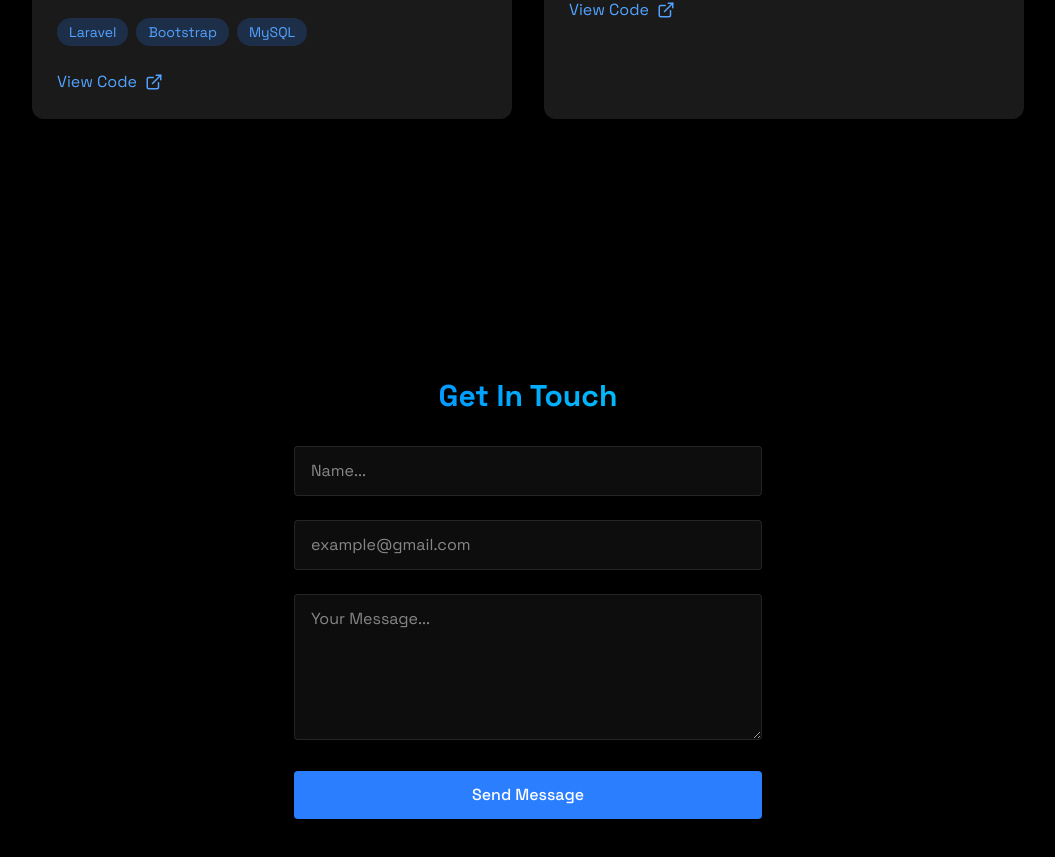
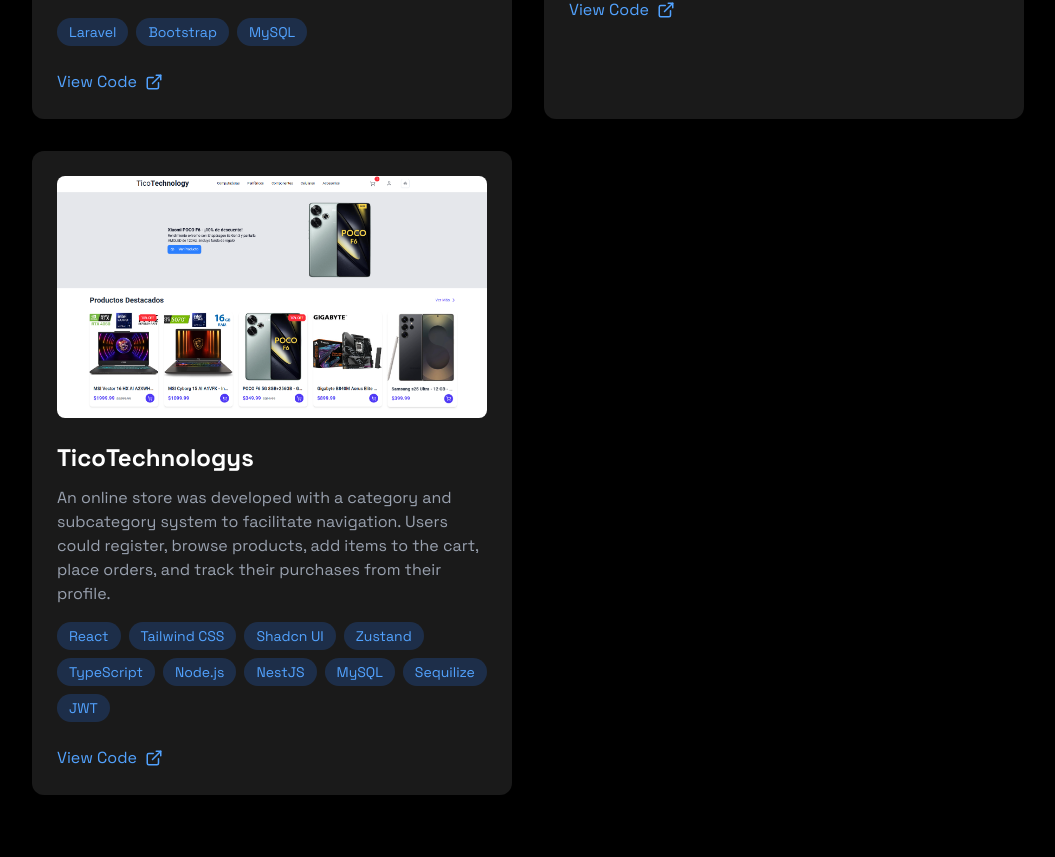
Before and after one commit to TristanTico/Tristan-Portafolio, a React (Vite) app: page / in a window 1280 px wide. Shown: the part 3001-3858 px from the top of the page, without its empty margins (112-1167 px from the left). Built offline with nearby package versions, Linux system fonts and the light colour scheme.

Commit message:
Add tienda

```diff
--- a/src/components/sections/Projects.jsx
+++ b/src/components/sections/Projects.jsx
@@ -5,6 +5,7 @@ import SISTEMA_EXPERTO from "../../assets/images/sistemaExperto.png";
 import SGT from "../../assets/images/SGT.PNG";
 import SGI from "../../assets/images/SGI.PNG";
 import PORTAFOLIO from "../../assets/images/portafolio.PNG";
+import TIENDA from "../../assets/images/Tienda.PNG";
 
 export const Projects = () => {
   const projects = [
@@ -58,6 +59,26 @@ export const Projects = () => {
       technologies: ["React", "Tailwind CSS", "EmailJS", "Framer Motion"],
       image: PORTAFOLIO,
       repoLink: "https://github.com/TristanTico/Tristan-Portafolio",
+    },
+    {
+      id: 5,
+      title: "TicoTechnologys",
+      description:
+        "An online store was developed with a category and subcategory system to facilitate navigation. Users could register, browse products, add items to the cart, place orders, and track their purchases from their profile.",
+      technologies: [
+        "React",
+        "Tailwind CSS",
+        "Shadcn UI",
+        "Zustand",
+        "TypeScript",
+        "Node.js",
+        "NestJS",
+        "MySQL",
+        "Sequilize",
+        "JWT",
+      ],
+      image: TIENDA,
+      repoLink: "https://github.com/TristanTico/TicoTechnology",
     },
   ];
   const containerVariants = {
```
Also changed, not shown: src/assets/images/Tienda.PNG (added).
